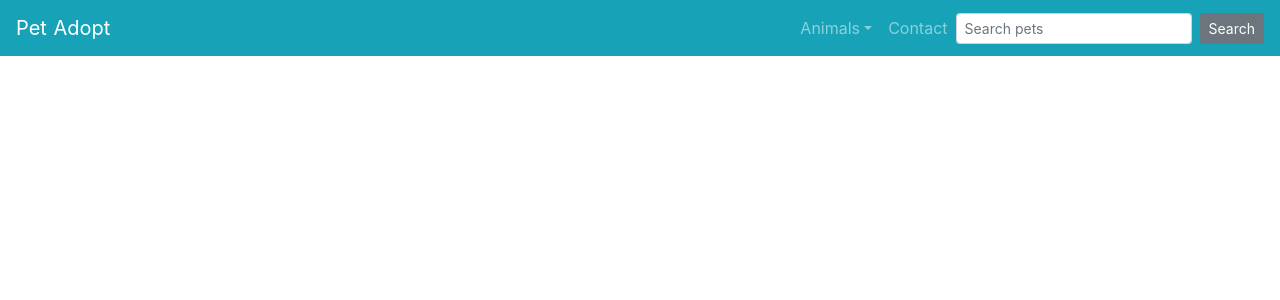
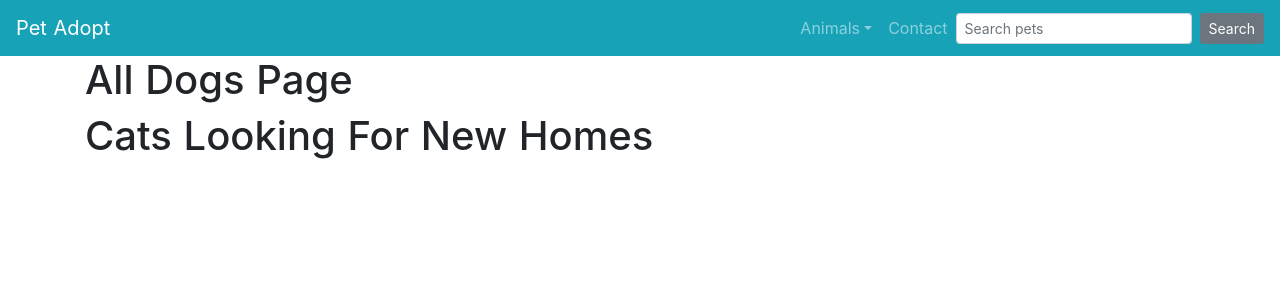
Before and after one commit to will-i-code420/pet-adopt2, a Nuxt app: page /dogs in a window 1280 px wide. Shown: the top 300 px of the page. Built offline with nearby package versions, Linux system fonts and the light colour scheme.

Commit message:
created dog and cat pages, updated navbar routes, created table component to display animals

```diff
--- /dev/null
+++ b/components/PetTable.vue
@@ -0,0 +1,24 @@
+<template>
+  <section id="pet-table-container">
+    <h1>{{ species }} Looking For New Homes</h1>
+    <b-table
+      striped
+      hover
+      :items="pets"
+    >
+    </b-table>
+  </section>
+</template>
+
+<script>
+export default {
+  name: 'PetTable',
+  props: {
+    species: String,
+    pets: Array
+  }
+}
+</script>
+
+<style scoped>
+</style>
--- a/components/TopNav.vue
+++ b/components/TopNav.vue
@@ -6,8 +6,8 @@
       <b-collapse id="nav-collapse" is-nav>
         <b-navbar-nav class="ml-auto">
           <b-nav-item-dropdown text="Animals" right>
-            <b-dropdown-item href="#">Cats</b-dropdown-item>
-            <b-dropdown-item href="#">Dogs</b-dropdown-item>
+            <b-dropdown-item to="/cats">Cats</b-dropdown-item>
+            <b-dropdown-item to="/dogs">Dogs</b-dropdown-item>
           </b-nav-item-dropdown>
           <b-nav-item to="/contact">Contact</b-nav-item>
           <b-nav-form @submit.prevent="searchAnimals">
--- /dev/null
+++ b/pages/cats/_id/index.vue
@@ -0,0 +1,19 @@
+<template>
+  <section id="single-cat-container">
+    <b-container>
+      <b-row>
+        <b-col>
+          <h1>Single Cat Page</h1>
+        </b-col>
+      </b-row>
+    </b-container>
+  </section>
+</template>
+
+<script>
+export default {
+}
+</script>
+
+<style scoped>
+</style>
--- /dev/null
+++ b/pages/cats/index.vue
@@ -0,0 +1,27 @@
+<template>
+  <section id="all-cats-container">
+    <b-container>
+      <b-row>
+        <b-col>
+          <h1>All Cats Page</h1>
+          <PetTable
+            species="Cats"
+          />
+        </b-col>
+      </b-row>
+    </b-container>
+  </section>
+</template>
+
+<script>
+import PetTable from '~/components/PetTable'
+
+export default {
+  components: {
+    PetTable
+  }
+}
+</script>
+
+<style scoped>
+</style>
--- /dev/null
+++ b/pages/dogs/_id/index.vue
@@ -0,0 +1,19 @@
+<template>
+  <section id="single-dog-container">
+    <b-container>
+      <b-row>
+        <b-col>
+          <h1>Single Dog Page</h1>
+        </b-col>
+      </b-row>
+    </b-container>
+  </section>
+</template>
+
+<script>
+export default {
+}
+</script>
+
+<style scoped>
+</style>
--- /dev/null
+++ b/pages/dogs/index.vue
@@ -0,0 +1,27 @@
+<template>
+  <section id="all-dogs-container">
+    <b-container>
+      <b-row>
+        <b-col>
+          <h1>All Dogs Page</h1>
+          <PetTable
+            species="Cats"
+          />
+        </b-col>
+      </b-row>
+    </b-container>
+  </section>
+</template>
+
+<script>
+import PetTable from '~/components/PetTable'
+
+export default {
+  components: {
+    PetTable
+  }
+}
+</script>
+
+<style scoped>
+</style>
```
